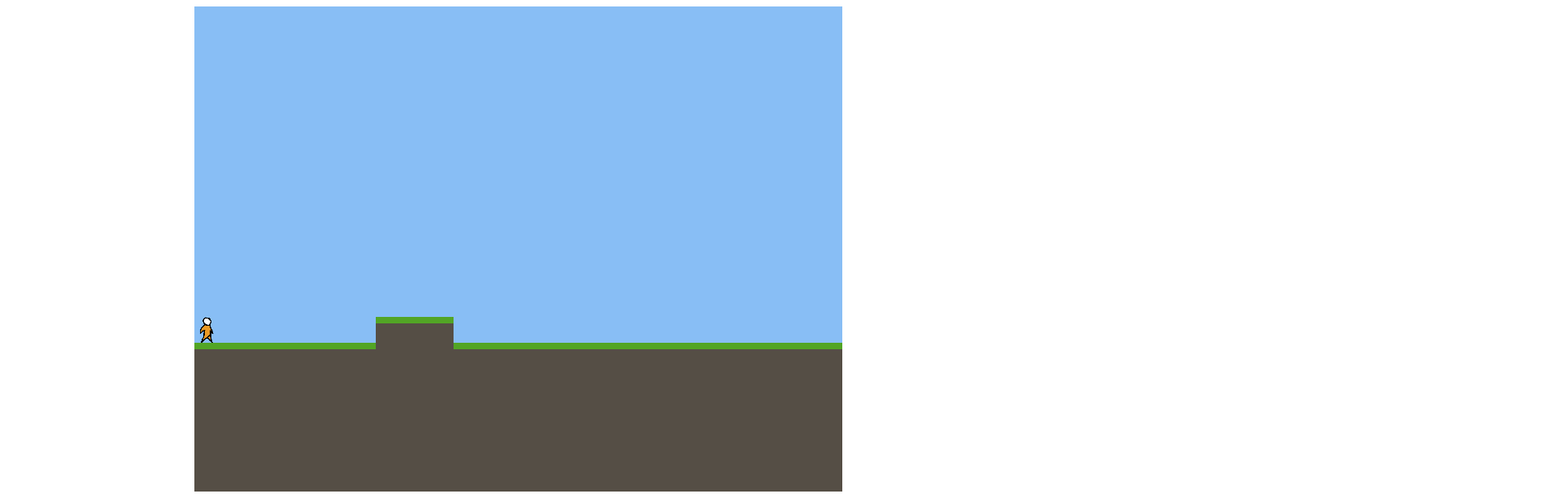
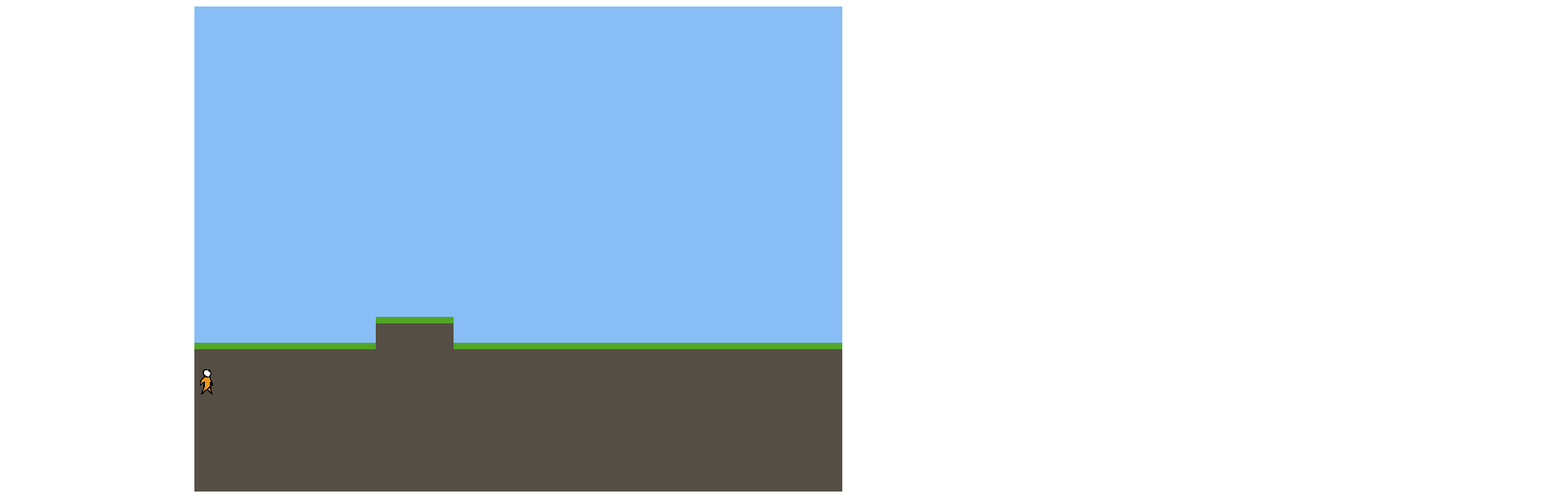
Before and after one commit to radenavarro/platformer, a React (Vite) app: page / in a window 1280 px wide. Shown: the top 616 px of the page at 81% size, 1920 px wide, since content can reach past the window. Built offline with nearby package versions, Linux system fonts and the light colour scheme.

Commit message:
Colisiones con techo, nivel mas grande en eje x

```diff
--- a/src/constants/level.ts
+++ b/src/constants/level.ts
@@ -3,7 +3,7 @@ import { map01Tiles } from './mapTiles'
 export const level = (Object.freeze(() => {
   return {
     map01: {
-      width: 32 * 50,
+      width: 32 * 100,
       height: 32 * 19,
       groundLevel: 64,
       tiles: {
--- a/src/constants/player.ts
+++ b/src/constants/player.ts
@@ -2,7 +2,6 @@ import idleSprite from '../assets/pj/idle.png'
 import run1Sprite from '../assets/pj/run1.png'
 import run2Sprite from '../assets/pj/run2.png'
 import run3Sprite from '../assets/pj/run3.png'
-import { canvas } from './canvas'
 
 export const playerSprites = (Object.freeze(() => {
   return {
--- a/src/core/player.ts
+++ b/src/core/player.ts
@@ -1,13 +1,17 @@
-import { canvas } from '../constants/canvas'
 import { playerProps } from '../constants/player'
-import { between, closestTo, highestOf, isBeside, lowestOf, obstacleLeft, obstacleRight, toggleY, toggleYCoords } from '../helpers/helpers'
+import { closestTo, obstacleLeft, obstacleRight, toggleY } from '../helpers/helpers'
 import { MapProgressOutput } from '../hooks/hookTypes'
-import { Collision, Tile } from '../views/maps/map01/layout/layout'
-import { Action, Entity } from './types'
+import { Collision } from '../views/maps/map01/layout/layout'
+import { Action, Entity, KeysPressed } from './types'
 
 interface PlayerInterface extends Entity {
     getJumpHeight: () => number,
-    update: (deltaTime:number, keys:{ a: boolean; d: boolean; w: boolean }, tileData: MapProgressOutput) => void
+    update: (
+      deltaTime: number,
+      keys: KeysPressed,
+      tileData: MapProgressOutput,
+      playerCollisions: Collision[]
+    ) => void
 }
 
 export class Player implements PlayerInterface {
@@ -22,6 +26,8 @@ export class Player implements PlayerInterface {
   private action: Action
   private mass: number
   private trespassMapBounds: boolean = false
+  private hitbox: {width: number; height: number} = { width: 32, height: 32 }
+  private updates:number = 0
 
   constructor (
     x:number = 0,
@@ -59,14 +65,65 @@ export class Player implements PlayerInterface {
 
   public update (
     deltaTime: number,
-    keys: { a: boolean; d: boolean; w: boolean },
+    keys: KeysPressed,
     tileData: MapProgressOutput,
     playerCollisions: Collision[]
   ) {
+    // Constantes
+    const tileSide = 32
+    const spawnY = playerProps.spawn.y
+
+    // Gravedad
+    this.velocityY += (9.8 * Math.abs(this.mass)) / 1000 * (deltaTime / 1000)
+
     // Movimiento horizontal
-    const horizontalCollisions = playerCollisions.filter((pc) => (Math.round(toggleY(this.y, playerProps.spawn.y) / 32) * 32) + 32 === pc.y)
+    const horizontalCollisions = playerCollisions.filter((pc) => (Math.round(toggleY(this.y, spawnY) / 32) * 32) + 32 === pc.y)
+    this.handleXMovement(keys, horizontalCollisions, deltaTime)
+
+    // Salto: impulso inicial
+    if (keys.w && !this.isJumping) {
+      this.velocityY = this.getJumpHeight()
+      this.isJumping = true
+    }
+
+    // Calcular la posición Y futura
+    let nextY = this.y + this.velocityY
+
+    // Calcular colisiones
+    const mappedYCollisions = playerCollisions?.map((pc) => pc.y) ?? []
+    const mapRelativeNextY = Math.round(toggleY(nextY, spawnY))
+    const closestY = closestTo(mapRelativeNextY, mappedYCollisions)
+
+    // Manejar colisión con el techo
+    if (
+      closestY &&
+      (closestY - tileSide) < (mapRelativeNextY + (this.hitbox.height * 1.5)) &&// Normalmente sería solo this.hitbox.height pero he tenido que hacerlo un poco más laxo porque de lo contrario no se daba la condición
+      Math.abs((mapRelativeNextY + this.hitbox.height) - (closestY - tileSide)) < 32
+    ) {
+      this.velocityY = 0
+    }
+
+    // Manejar colisión con el suelo
+    if (
+      closestY &&
+      closestY > mapRelativeNextY &&
+      Math.abs(closestY - mapRelativeNextY) < 64// Lo lógico habría sido pensar que la diferencia tendría que ser menor de 32, pero de nuevo he tenido que ser más generoso, de lo contrario el jugador aparecía incrustado en el suelo
+    ) {
+      nextY = toggleY(closestY, spawnY)
+      this.velocityY = 0
+      this.isJumping = false
+    }
+
+    // Actualizar posición Y al final
+    this.y = nextY
+
+    if (!Object.entries(keys)?.find((k) => !!k[1])) this.action = 'idle'
+    this.updates += 1// TODO: Esto es para depurar, cuando no se necesite hay que eliminarlo
+  }
+
+  private handleXMovement (keys: KeysPressed, collisions:Collision[], deltaTime:number) {
     if (keys.a) {
-      if (obstacleLeft(horizontalCollisions, this.x)) {
+      if (obstacleLeft(collisions, this.x)) {
         this.x = Math.round(this.x / 32) * 32
       } else {
         this.x -= (this.speed * (deltaTime / 16.67))
@@ -74,37 +131,13 @@ export class Player implements PlayerInterface {
 
       this.action = 'move'
     } else if (keys.d) {
-      if (obstacleRight(horizontalCollisions, this.x)) {
+      if (obstacleRight(collisions, this.x)) {
         this.x = Math.round(this.x / 32) * 32
       } else {
         this.x += (this.speed * (deltaTime / 16.67))
       }
       this.action = 'move'
     }
-    // Salto: impulso inicial
-    if (keys.w && !this.isJumping) {
-      this.velocityY = this.getJumpHeight()
-      this.isJumping = true
-    }
-
-    // Gravedad
-    this.velocityY += (9.8 * Math.abs(this.mass)) / 1000
-    this.y += this.velocityY
-
-    // Bloque justo debajo del jugador
-    const mappedYCollisions = playerCollisions?.map((pc) => pc.y) ?? []
-    const roundedY = Math.round(toggleY(this.y, playerProps.spawn.y) / 32) * 32
-
-    const sueloMasCercano = mappedYCollisions.length > 0 ? toggleY(closestTo(roundedY, mappedYCollisions), playerProps.spawn.y) : undefined
-
-    // Detectar cuando el jugador toca el suelo
-    if (sueloMasCercano && !isNaN(sueloMasCercano) && this.y > sueloMasCercano) { // 64 = nivel de suelo
-      this.y = sueloMasCercano
-      this.velocityY = 0
-      this.isJumping = false
-    }
-
-    if (!Object.entries(keys)?.find((k) => !!k[1])) this.action = 'idle'
   }
 
   getPosition () {
--- a/src/core/types.d.ts
+++ b/src/core/types.d.ts
@@ -36,3 +36,5 @@ export interface Entity {
 }
 
 export type LevelProps = typeof level.map01
+
+export type KeysPressed = { a: boolean; d: boolean; w: boolean }
--- a/src/helpers/helpers.ts
+++ b/src/helpers/helpers.ts
@@ -101,12 +101,16 @@ export function lowestOf (numbers:number[]) {
  *
  * @param number
  * @param values
- * @returns number
+ * @returns number | undefined
  */
 export function closestTo (number:number, values:number[]) {
-  return values.reduce((prev, acc) => {
+  const res = values.reduce((prev, acc) => {
     return Math.abs(number - prev) > Math.abs(number - acc) ? acc : prev
   }, 0)
+  if (res === 0 && values.length === 0) {
+    return undefined
+  }
+  return res
 }
 
 /**
--- a/src/hooks/useCollision.ts
+++ b/src/hooks/useCollision.ts
@@ -22,7 +22,7 @@ export const useCollision = (entity:Entity, levelLayout:LevelLayout, levelProps:
         between(tile.x, tile.x + 32, entityCoords.x + 32, true)
       ) && (
         between(tile.y, tile.y + 32, entityCoords.y + 64, true) ||
-        between(tile.y, tile.y + 32, entityCoords.y + 96, true)
+        between(tile.y, tile.y + 32, entityCoords.y + 128, true)
       )
     })
 
--- a/src/views/layers/Player.tsx
+++ b/src/views/layers/Player.tsx
@@ -30,7 +30,7 @@ export const PlayerLayer = ({ camera, tileData } : { camera:Camera, tileData: Ma
   const animationFrameId = useRef<number | null>(null)
   const spritesRef = useRef(playerSprites)
   const { imagesRef, imagesLoaded } = useSprites({ spriteReference: spritesRef })
-  const player = useRef(new PlayerEntity(0, 0, 4, 55, -10)).current
+  const player = useRef(new PlayerEntity(0, 0, 4, 3500, -10)).current
 
   // Zustand
   const { setPlayerX, setPlayerY } = useGameStore().player
--- a/src/views/maps/map01/layout/map01.ts
+++ b/src/views/maps/map01/layout/map01.ts
@@ -16,23 +16,23 @@ const tile = (() => {
 })()
 
 export const levelLayout:LevelLayout = [
-  [...tile.abbr('_').times(50)],
-  [...tile.abbr('_').times(50)],
-  [...tile.abbr('_').times(50)],
-  [...tile.abbr('_').times(50)],
-  [...tile.abbr('_').times(50)],
-  [...tile.abbr('_').times(50)],
-  [...tile.abbr('_').times(50)],
-  [...tile.abbr('_').times(50)],
-  [...tile.abbr('_').times(50)],
-  [...tile.abbr('_').times(50)],
-  [...tile.abbr('_').times(50)],
-  [...tile.abbr('_').times(50)],
-  [...tile.abbr('_').times(7), '-', '-', '-', ...tile.abbr('_').times(39), '-'],
-  [...tile.abbr('-').times(7), '*', '*', '*', ...tile.abbr('-').times(40)],
-  [...tile.abbr('*').times(50)],
-  [...tile.abbr('*').times(50)],
-  [...tile.abbr('*').times(50)],
-  [...tile.abbr('*').times(50)],
-  [...tile.abbr('*').times(50)]
+  [...tile.abbr('_').times(100)],
+  [...tile.abbr('_').times(100)],
+  [...tile.abbr('_').times(100)],
+  [...tile.abbr('_').times(100)],
+  [...tile.abbr('_').times(100)],
+  [...tile.abbr('_').times(100)],
+  [...tile.abbr('_').times(100)],
+  [...tile.abbr('_').times(100)],
+  [...tile.abbr('_').times(100)],
+  [...tile.abbr('_').times(35), ...tile.abbr('-').times(2), ...tile.abbr('_').times(63)],
+  [...tile.abbr('_').times(100)],
+  [...tile.abbr('_').times(100)],
+  [...tile.abbr('_').times(7), ...tile.abbr('-').times(3), ...tile.abbr('_').times(20), ...tile.abbr('-').times(50), ...tile.abbr('_').times(20)],
+  [...tile.abbr('-').times(7), ...tile.abbr('*').times(3), ...tile.abbr('-').times(20), ...tile.abbr('*').times(50), ...tile.abbr('-').times(20)],
+  [...tile.abbr('*').times(100)],
+  [...tile.abbr('*').times(100)],
+  [...tile.abbr('*').times(100)],
+  [...tile.abbr('*').times(100)],
+  [...tile.abbr('*').times(100)]
 ].reverse()
```
